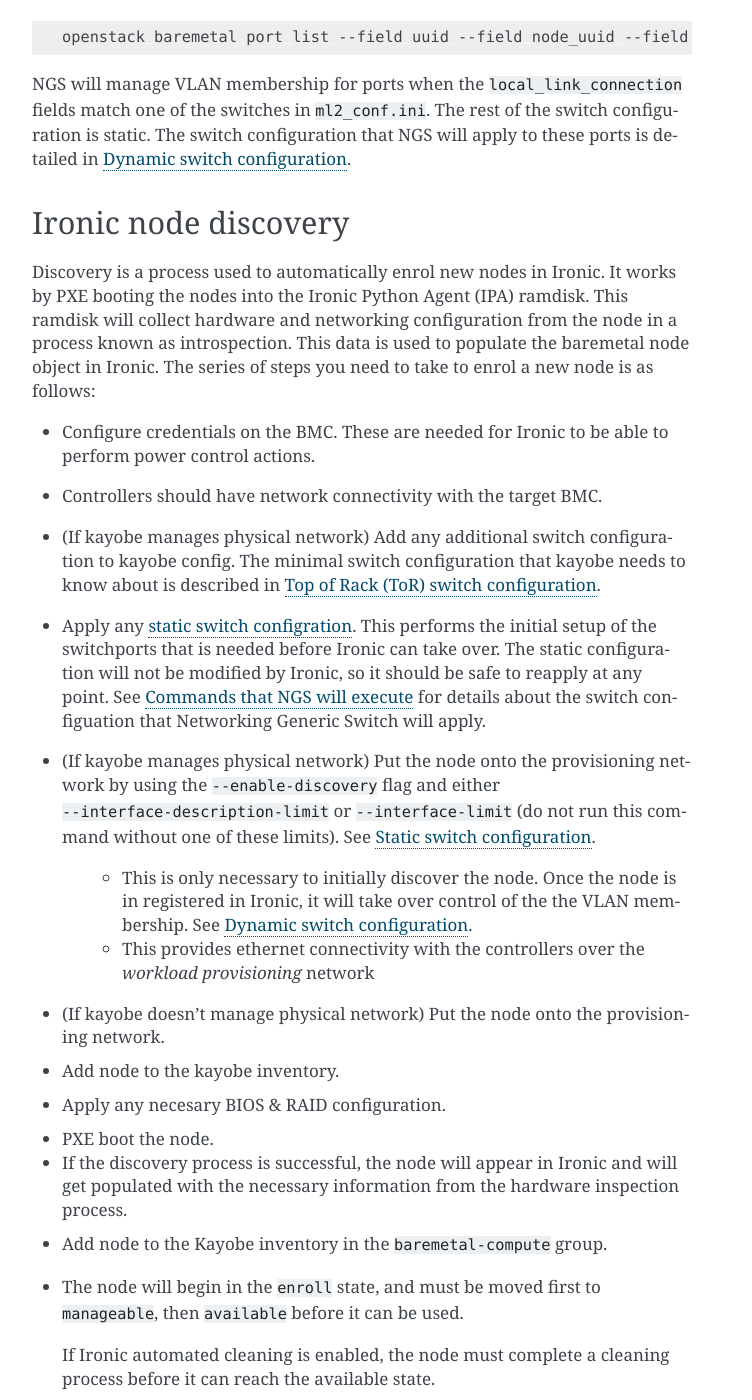
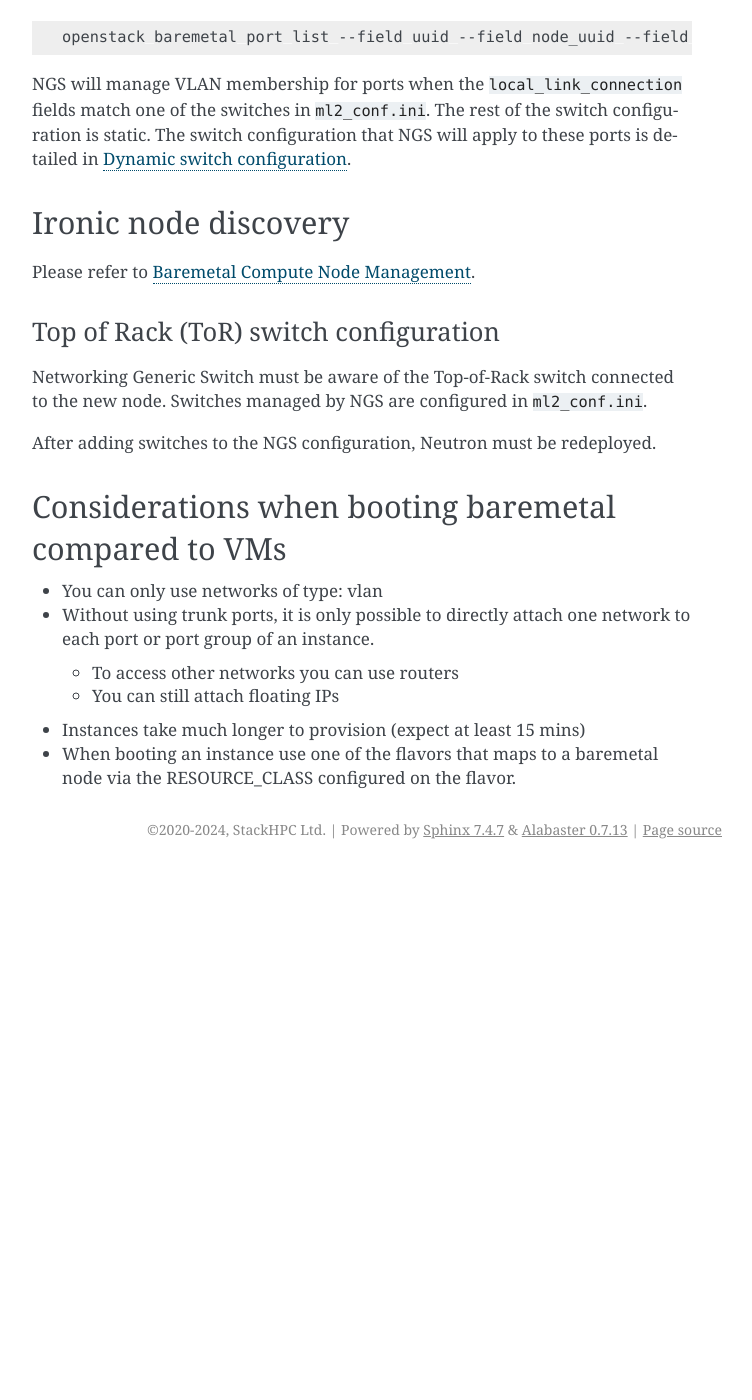
Before and after one commit to stackhpc/openstack-admin-guide, a Sphinx documentation site: the page built from source/baremetal_management.rst, in a window 1280 px wide and 1400 px high, scrolled down 3975 px. Shown: the whole window, without its empty margins (388-1140 px from the left). Built offline with Sphinx 7.4.7, drawn with Linux system fonts in a browser that asks for light colours; after the commit the page ends 4844 px from its top, so only the background shows below that; some of the changed text lies outside the part shown.

Commit message:
Remove old ironic doc and refer to upstream

```diff
--- a/source/baremetal_management.rst
+++ b/source/baremetal_management.rst
@@ -190,65 +190,8 @@ The switch configuration that NGS will apply to these ports is detailed in :ref:
 Ironic node discovery
 ---------------------
 
-Discovery is a process used to automatically enrol new nodes in Ironic.
-It works by PXE booting the nodes into the Ironic Python Agent (IPA) ramdisk.
-This ramdisk will collect hardware and networking configuration from the node in a process known as introspection.
-This data is used to populate the baremetal node object in Ironic.
-The series of steps you need to take to enrol a new node is as follows:
+Please refer to `Baremetal Compute Node Management <https://docs.openstack.org/kayobe/latest/administration/bare-metal.html>`__.
 
-- Configure credentials on the BMC. These are needed for Ironic to be able to perform power control actions.
-
-- Controllers should have network connectivity with the target BMC.
-
-- (If kayobe manages physical network) Add any additional switch configuration to kayobe config.
-  The minimal switch configuration that kayobe needs to know about is described in :ref:`tor-switch-configuration`.
-
-- Apply any :ref:`static switch configration <static-switch-config>`. This performs the initial
-  setup of the switchports that is needed before Ironic can take over. The static configuration
-  will not be modified by Ironic, so it should be safe to reapply at any point. See :ref:`ngs-commands`
-  for details about the switch configuation that Networking Generic Switch will apply.
-
-- (If kayobe manages physical network) Put the node onto the provisioning network by using the
-  ``--enable-discovery`` flag and either ``--interface-description-limit`` or ``--interface-limit``
-  (do not run this command without one of these limits). See :ref:`static-switch-config`.
-
-    * This is only necessary to initially discover the node. Once the node is in registered in Ironic,
-      it will take over control of the the VLAN membership. See :ref:`dynamic-switch-configuration`.
-
-    * This provides ethernet connectivity with the controllers over the `workload provisioning` network
-
-- (If kayobe doesn't manage physical network) Put the node onto the provisioning network.
-
-.. TODO: link to the relevant file in kayobe config
-
-- Add node to the kayobe inventory.
-
-.. TODO: Fill in details about necessary BIOS & RAID config
-
-- Apply any necesary BIOS & RAID configuration.
-
-.. TODO: Fill in details about how to trigger a PXE boot
-
-- PXE boot the node.
-
-- If the discovery process is successful, the node will appear in Ironic and will get populated with the necessary information from the hardware inspection process.
-
-.. TODO: Link to the Kayobe inventory in the repo
-
-- Add node to the Kayobe inventory in the ``baremetal-compute`` group.
-
-- The node will begin in the ``enroll`` state, and must be moved first to ``manageable``, then ``available`` before it can be used.
-
-  If Ironic automated cleaning is enabled, the node must complete a cleaning process before it can reach the available state.
-
-  * Use Kayobe to attempt to move the node to the ``available`` state.
-
-    .. code-block:: console
-
-       source etc/kolla/public-openrc.sh
-       kayobe baremetal compute provide --limit <node>
-
-- Once the node is in the ``available`` state, Nova will make the node available for scheduling. This happens periodically, and typically takes around a minute.
 
 .. _tor-switch-configuration:
 
```
